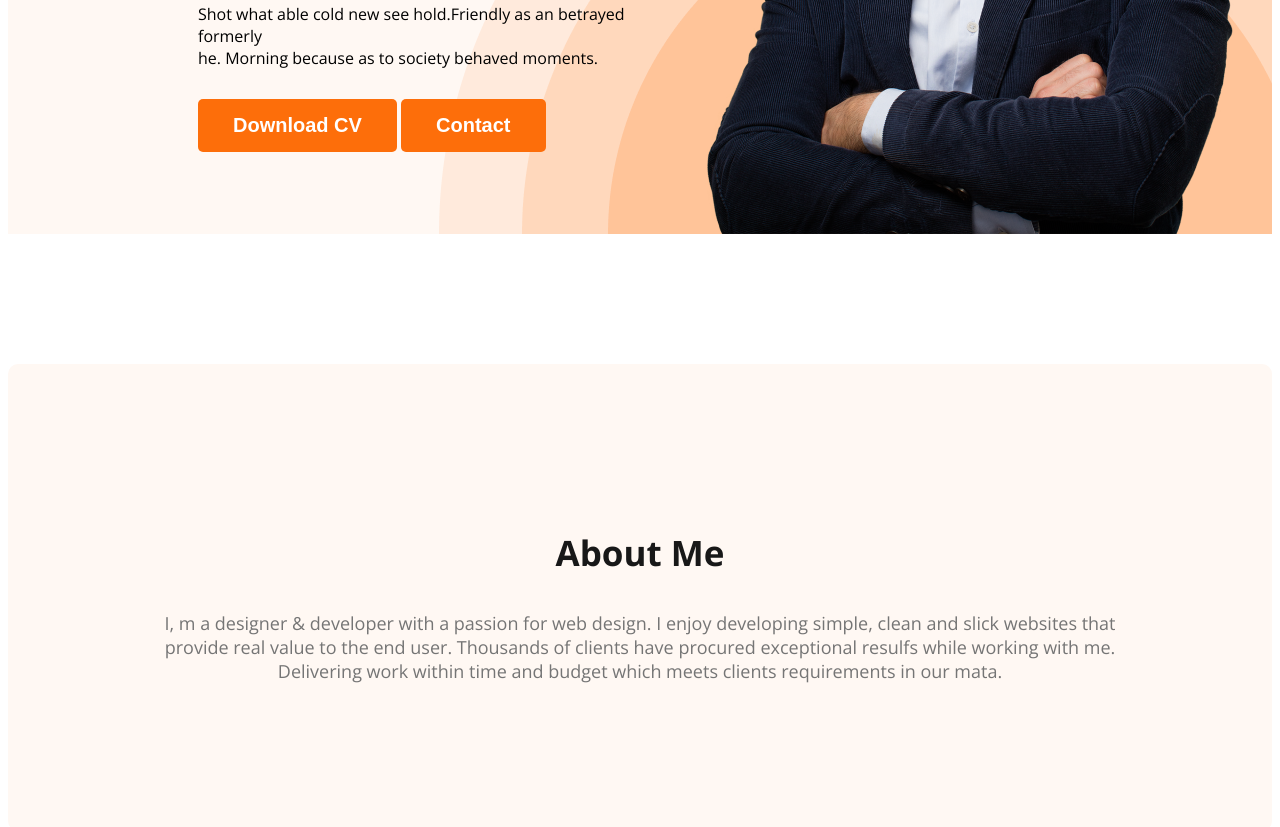
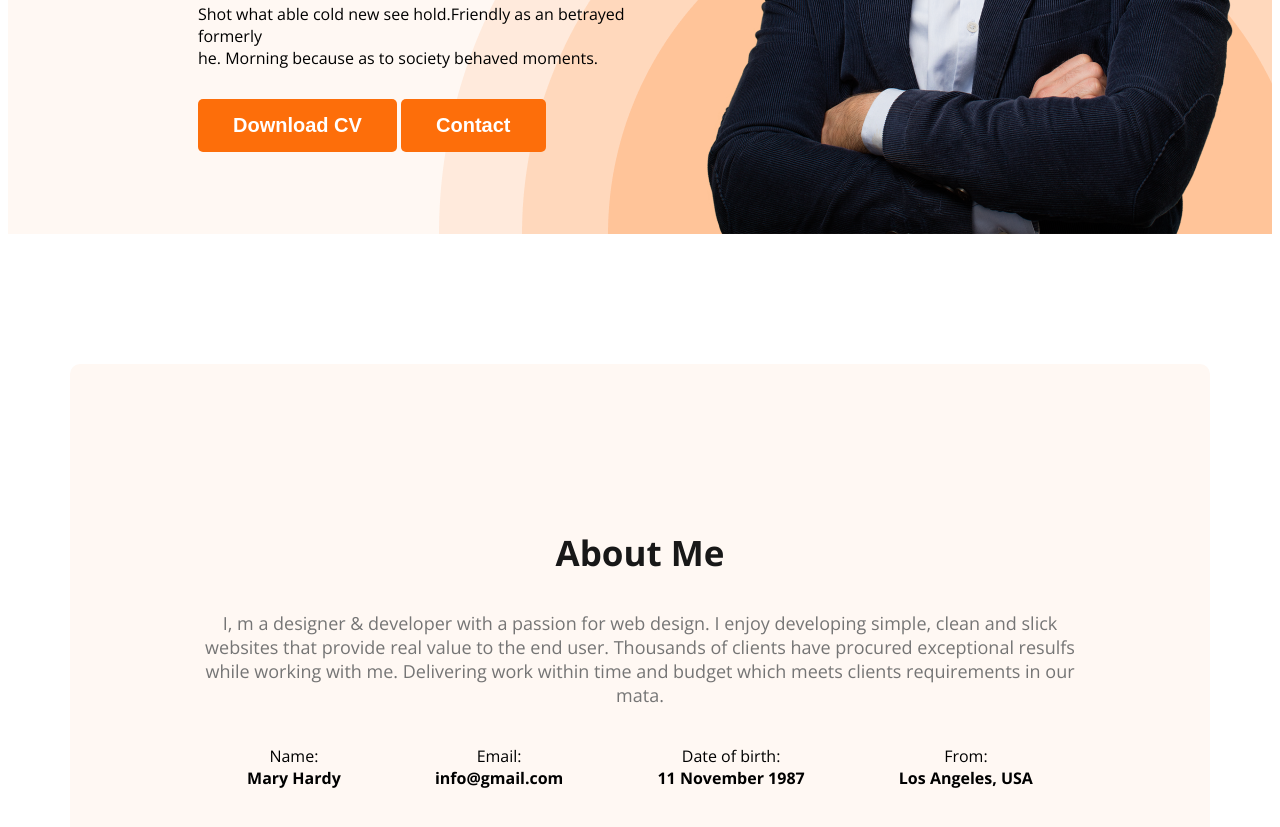
Before and after one commit to ShoroveTajmen/webdeveloper_portfolio, a plain HTML site: page index.html in a window 1280 px wide. Shown: the part 631-1458 px from the top of the page. Drawn offline with nearby package versions, Linux system fonts and the light colour scheme.

Commit message:
added about information

```diff
--- a/index.html
+++ b/index.html
@@ -1,14 +1,17 @@
 <!DOCTYPE html>
 <html lang="en">
   <head>
-    <meta charset="UTF-8">
-    <meta name="viewport" content="width=device-width, initial-scale=1.0">
+    <meta charset="UTF-8" />
+    <meta name="viewport" content="width=device-width, initial-scale=1.0" />
     <title>Web developer portfolio</title>
     <!-- linkk external-->
-    <link rel="preconnect" href="https://fonts.googleapis.com">
-<link rel="preconnect" href="https://fonts.gstatic.com" crossorigin>
-<link href="https://fonts.googleapis.com/css2?family=Open+Sans:wght@400;700;800&display=swap" rel="stylesheet">
-    <link rel="stylesheet" href="styles/portfolio.css">
+    <link rel="preconnect" href="https://fonts.googleapis.com" />
+    <link rel="preconnect" href="https://fonts.gstatic.com" crossorigin />
+    <link
+      href="https://fonts.googleapis.com/css2?family=Open+Sans:wght@400;700;800&display=swap"
+      rel="stylesheet"
+    />
+    <link rel="stylesheet" href="styles/portfolio.css" />
   </head>
   <body>
     <header class="header">
@@ -24,17 +27,46 @@
         <dir class="banner-content">
           <h3 class="banner-greeting">Hi, I am</h3>
           <h1 class="banner-title">Mary Hardy</h1>
-                <p class="banner-description">Shot what able cold new see hold.Friendly as an betrayed formerly <br> he. Morning because as to society behaved moments.</p>
+          <p class="banner-description">
+            Shot what able cold new see hold.Friendly as an betrayed formerly
+            <br />
+            he. Morning because as to society behaved moments.
+          </p>
           <button class="btn-primary">Download CV</button>
           <button class="btn-primary">Contact</button>
         </dir>
-            <img class="profile-pic" src="images/hardy.png" alt="">
+        <img class="profile-pic" src="images/hardy.png" alt="" />
       </div>
     </header>
     <main>
       <section class="about">
         <h3 class="section-title">About Me</h3>
-            <p class="section-description">I, m a designer & developer with a passion for web design. I enjoy developing simple, clean and slick websites that provide real value to the end user. Thousands of clients have procured exceptional resulfs while working with me. Delivering work within time and budget which meets clients requirements in our mata.</p>
+        <p class="section-description">
+          I, m a designer & developer with a passion for web design. I enjoy
+          developing simple, clean and slick websites that provide real value to
+          the end user. Thousands of clients have procured exceptional resulfs
+          while working with me. Delivering work within time and budget which
+          meets clients requirements in our mata.
+        </p>
+
+        <div class="about-info-container">
+          <div class="about-info">
+            <h4 class="info-title">Name:</h4>
+            <p class="info-description">Mary Hardy</p>
+          </div>
+          <div class="about-info">
+            <h4 class="info-title">Email:</h4>
+            <p class="info-description">info@gmail.com</p>
+          </div>
+          <div class="about-info">
+            <h4 class="info-title">Date of birth:</h4>
+            <p class="info-description">11 November 1987</p>
+          </div>
+          <div class="about-info">
+            <h4 class="info-title">From:</h4>
+            <p class="info-description">Los Angeles, USA</p>
+          </div>
+        </div>
       </section>
     </main>
     <footer></footer>
--- a/styles/portfolio.css
+++ b/styles/portfolio.css
@@ -88,9 +88,30 @@
 
 /* Main section styles */
 /* about section styless */
+main{
+    max-width: 1140px;
+    margin: 0 auto;
+}
 .about {
   padding: 130px;
   border-radius: 10px;
   background: #fff8f3;
   margin: 130px 0;
 }
+.about-info-container{
+    display: flex;
+    justify-content: space-around;
+}
+.about-info{
+    text-align: center;
+}
+.info-title{
+    font-weight: normal;
+    margin-top: 20px;
+    margin-bottom: auto;
+
+}
+.info-description{
+    font-weight: bolder;
+    margin: auto;
+}
```
Lines whose indentation alone changed are shown as unchanged.
